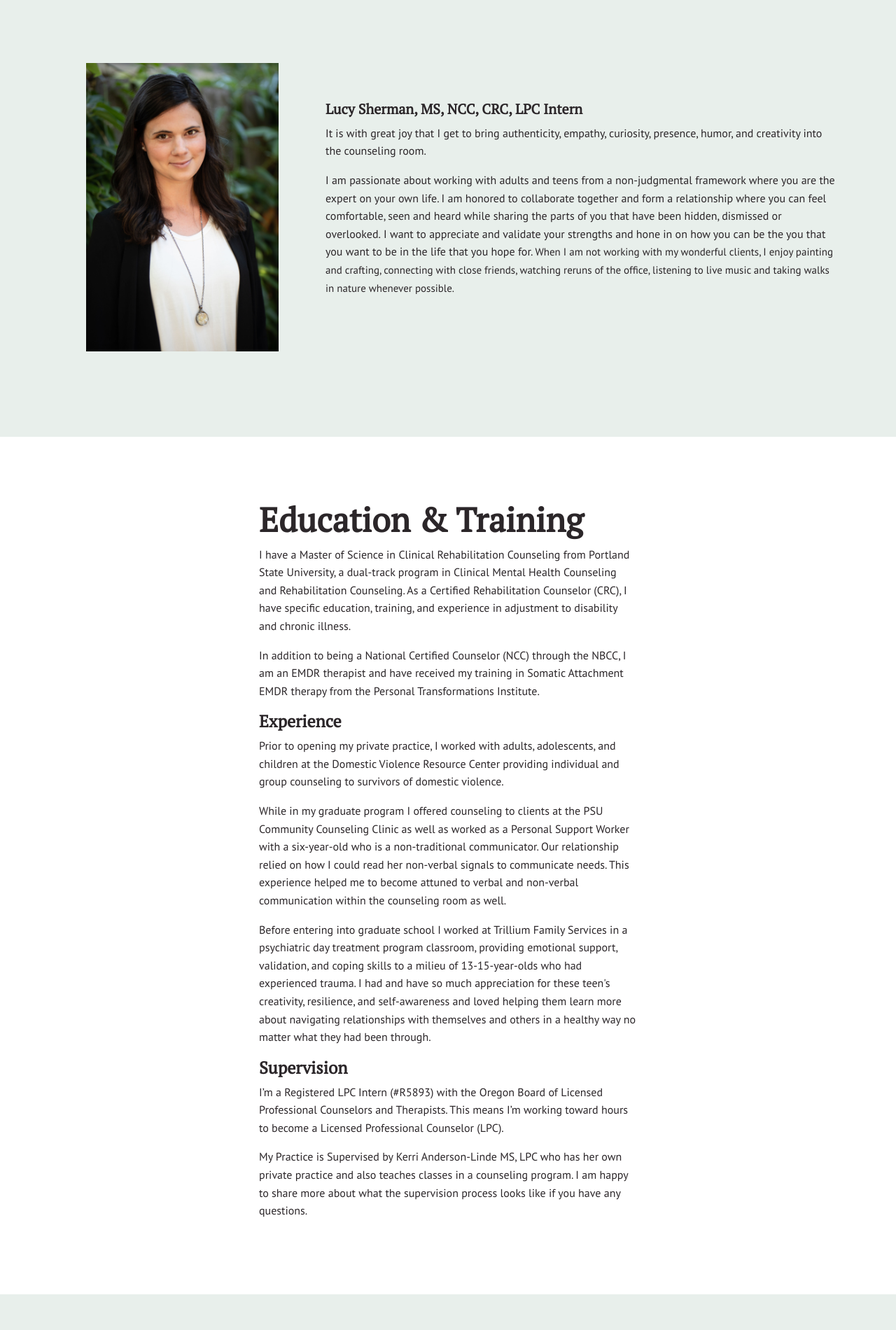
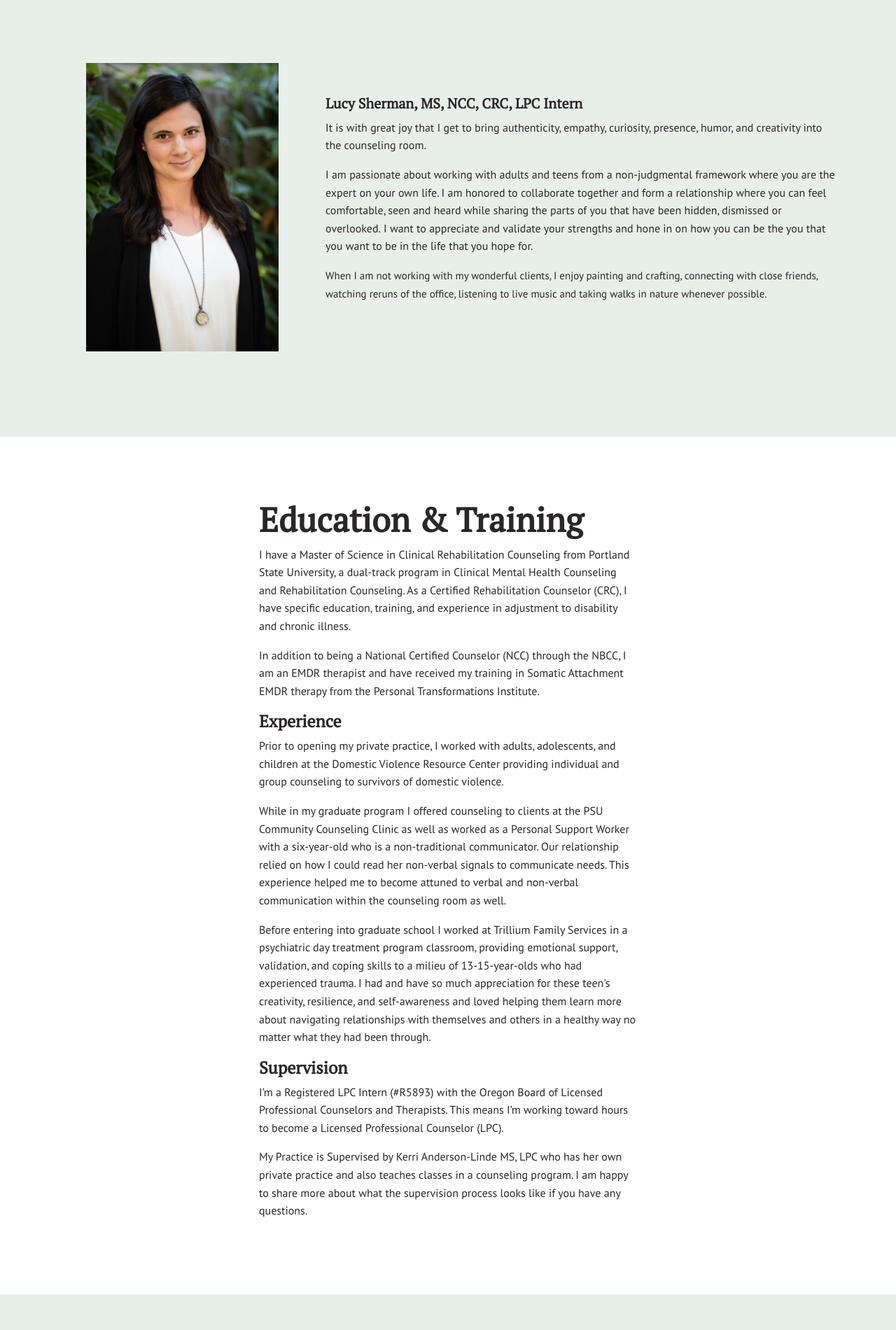
Before and after one commit to NickArrasate/perceptivecounseling, a Jekyll site: the page built from about.html, in a window 1280 px wide. Shown: the part 352-2252 px from the top of the page at 70% size. Built offline with Jekyll 4.4.1, drawn with Linux system fonts in a browser that asks for light colours; nearby versions of some CDN libraries.

Commit message:
[HT] Edited item: content/_sections/about-2-content.html

```diff
--- a/content/_sections/about-2-content.html
+++ b/content/_sections/about-2-content.html
@@ -34,7 +34,8 @@
 <div class="col-md-8 col-lg-8">
 <h3>Lucy Sherman, MS, NCC, CRC, LPC Intern</h3>
 <p>It is with great joy that I get to bring authenticity, empathy, curiosity, presence, humor, and creativity into the counseling room.&nbsp;</p>
-<p><span style="color: #7b84a2; font-family: Ubuntu, sans-serif; font-size: 16px;">I am passionate about working with adults and teens from a non-judgmental framework where you are the expert on your own life. I am honored to collaborate together and form a relationship where you can feel comfortable, seen and heard while sharing the parts of you that have been hidden, dismissed or overlooked.</span><span style="color: #403027; font-family: 'Open Sans', sans-serif; font-size: 15px;">&nbsp;</span><span style="color: #7b84a2; font-family: Ubuntu, sans-serif; font-size: 16px;">I want to appreciate and validate your strengths and hone in on how you can be the you that you want to be in the life that you hope for. </span><span style="color: #403027; font-family: 'Open Sans', sans-serif; font-size: 15px;">When I am not working with my wonderful clients, I enjoy painting and crafting, connecting with close friends, watching reruns of the office, listening to live music and taking walks in nature whenever possible.</span></p>
+<p><span style="color: #7b84a2; font-family: Ubuntu, sans-serif; font-size: 16px;">I am passionate about working with adults and teens from a non-judgmental framework where you are the expert on your own life. I am honored to collaborate together and form a relationship where you can feel comfortable, seen and heard while sharing the parts of you that have been hidden, dismissed or overlooked.</span><span style="color: #403027; font-family: 'Open Sans', sans-serif; font-size: 15px;">&nbsp;</span><span style="color: #7b84a2; font-family: Ubuntu, sans-serif; font-size: 16px;">I want to appreciate and validate your strengths and hone in on how you can be the you that you want to be in the life that you hope for. </span></p>
+<p><span style="color: #403027; font-family: 'Open Sans', sans-serif; font-size: 15px;">When I am not working with my wonderful clients, I enjoy painting and crafting, connecting with close friends, watching reruns of the office, listening to live music and taking walks in nature whenever possible.</span></p>
 <p>&nbsp;</p>
 </div>
 </div>
```
